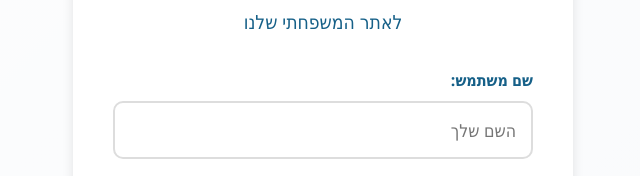
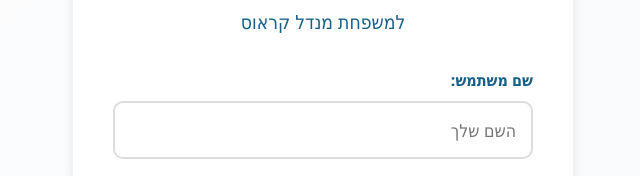
Before and after one commit to chaim111404/Famelykrausz, a website: page index.html in a window 1280 px wide. Shown: the part 336-512 px from the top of the page, 317-957 px from the left. Drawn offline with Linux system fonts and the light colour scheme.

Commit message:
שינוי עמוד התחברות למשפחת מנדל

```diff
--- a/index.html
+++ b/index.html
@@ -859,7 +859,7 @@
             </div>
 
             <h1>ברוכים הבאים</h1>
-            <p class="subtitle">לאתר המשפחתי שלנו</p>
+            <p class="subtitle">למשפחת מנדל קראוס</p>
 
             <form class="login-form" id="loginForm">
                 <div class="form-group">
```
Also changed, not shown: 1 other file.
